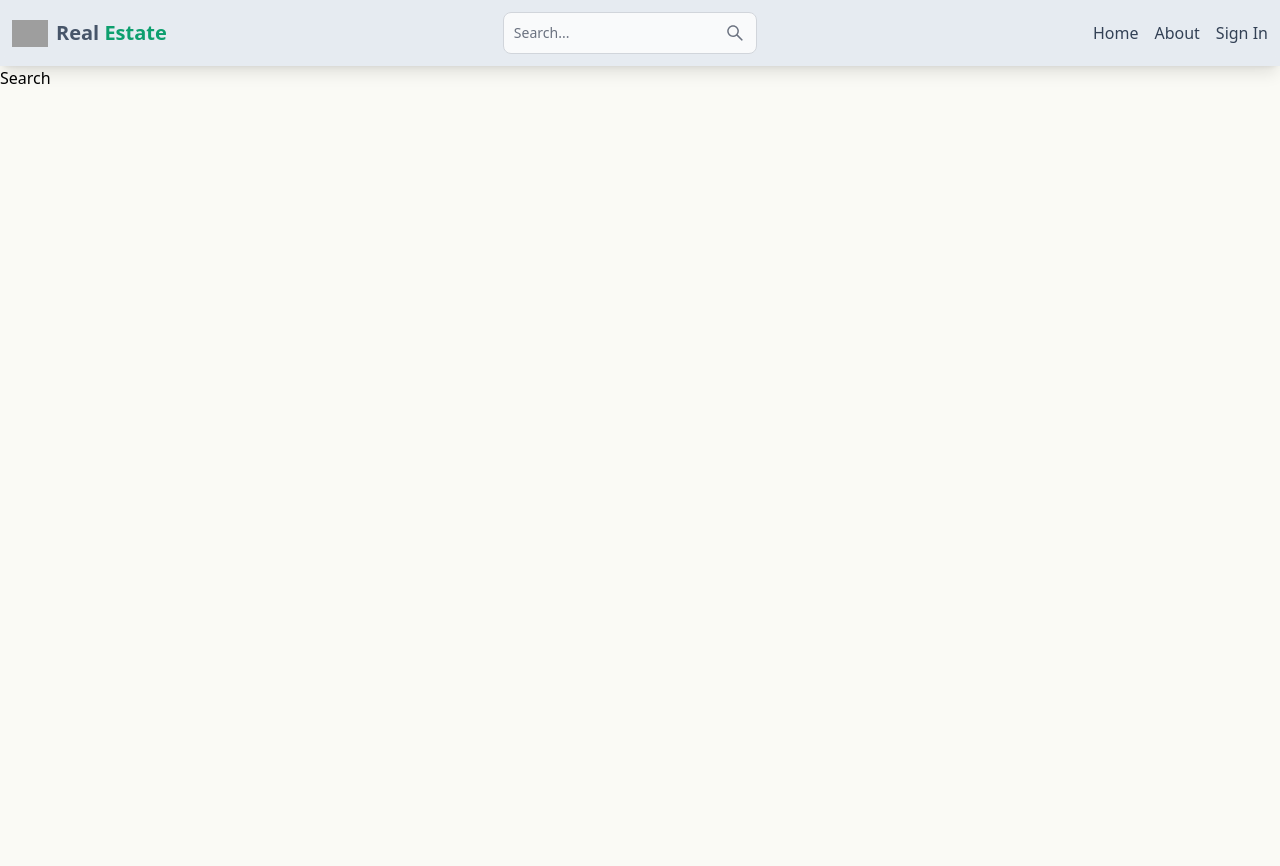
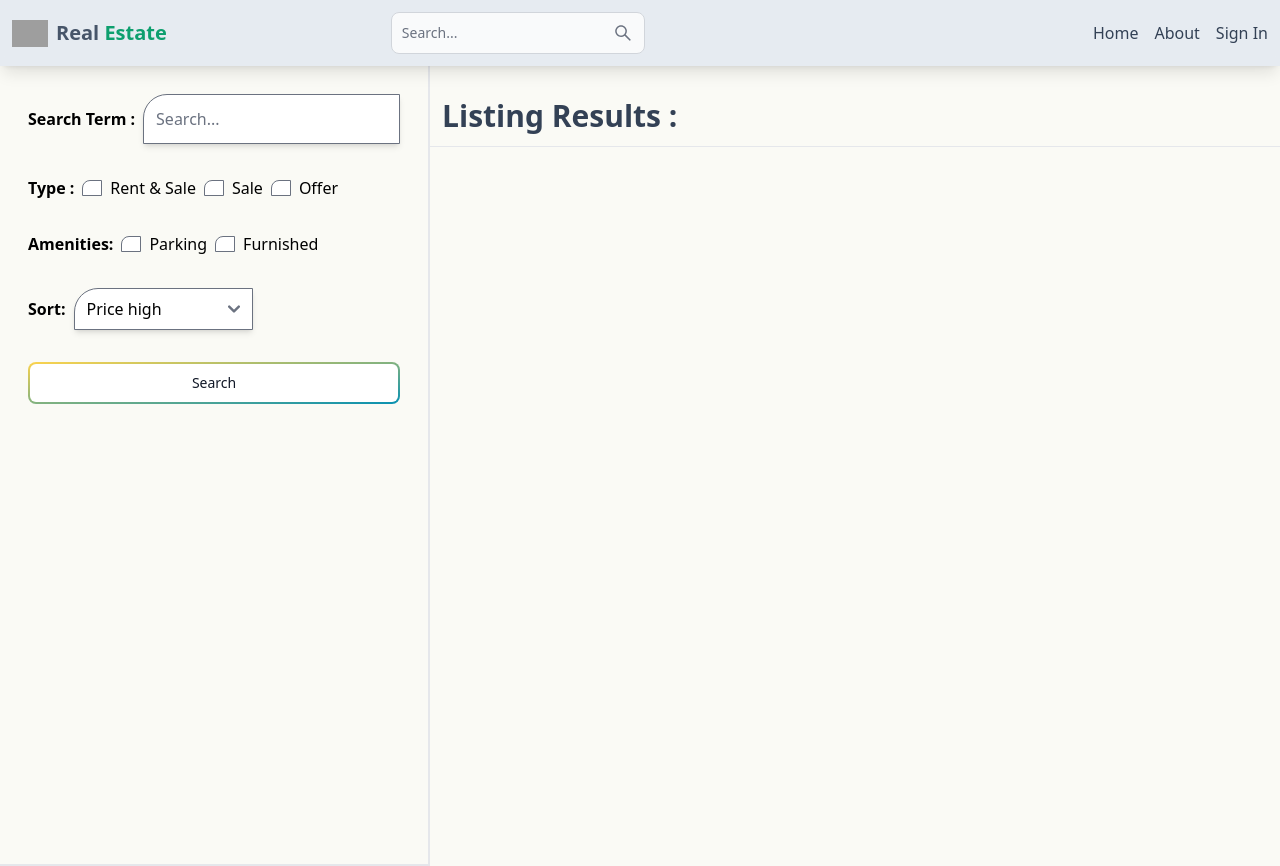
Before and after one commit to Ragullura/Mern-RealEstate, a React (Vite) app in the folder client/: page /search in a window 1280 px wide. Before the commit the page ends 800 px from the top, so only its background shows below. Built offline with nearby package versions, Linux system fonts and the light colour scheme; no server answers; grey boxes are pictures that could not be loaded.

Commit message:
create search page UI

```diff
--- a/client/src/App.jsx
+++ b/client/src/App.jsx
@@ -10,6 +10,7 @@ import PrivateRoute from './components/PrivateRoute';
 import CreateListing from './pages/CreateListing';
 import UpdateListing from './pages/UpdateListing';
 import Listing from './pages/Listing';
+
 export default function  App() {
   return (
     <BrowserRouter>
@@ -21,7 +22,7 @@ export default function  App() {
         <Route path='/about' element={<About />} />
         <Route path='/search' element={<Search />} />
         <Route path='/listing/:listingId' element={<Listing />} />
-
+        {/* maintain private route section-- */}
         <Route element={<PrivateRoute />}>
         <Route path='/profile' element={<Profile />} />
         <Route path='/create-listing' element={<CreateListing />} />
--- a/client/src/components/Header.jsx
+++ b/client/src/components/Header.jsx
@@ -29,7 +29,7 @@ export default function Header() {
     <header className=' sticky top-0 z-30  bg-slate-200 shadow-lg w-full bg-opacity-80  backdrop-blur-sm'>
       <div className='relative  flex justify-between items-center max-w-7xl mx-auto p-3 '>
         <Link to='/' className='flex item gap-2 '>
-        <img src={logo1} alt='logo' className='w-9 h-9 object-contain' />
+        <img src={logo1} alt='logo' className='w-9 h-9 object-contain ' />
         <h1 className=' font-bold text-sm sm:text-xl flex flex-wrap  items-center '>
           <span className='text-slate-600'>Real&nbsp;</span>
           <span className='text-green-500'>Estate</span>
@@ -43,7 +43,10 @@ export default function Header() {
            />
 
         </form>
-        <Button type='button' className=' w-12 h-10 lg:hidden ' color='gray' pill><AiOutlineSearch className='cursor-pointer' /></Button>
+        <Link to='/search' >
+        <Button type='button'  className=' w-10 h-10 lg:hidden flex items-center justify-center ' color='gray'  pill><AiOutlineSearch className='cursor-pointer ' /></Button>
+        </Link>
+
         <ul className='flex gap-4'>
         <Link to='/'>
           <li className='hidden sm:inline text-slate-700 hover:text-blue-500 transition duration-200'>
--- a/client/src/pages/Search.jsx
+++ b/client/src/pages/Search.jsx
@@ -1,7 +1,77 @@
-import React from 'react'
+import { Button } from "flowbite-react";
+import { useEffect, useState } from 'react';
+import { useNavigate } from 'react-router-dom';
+import ListingItem from '../components/ListingItem';
 
 export default function Search() {
   return (
-    <div>Search</div>
-  )
+    <div className="flex flex-col md:flex-row">
+      {/*  SEARCH BAR Left Side */}
+      <div className="p-7 border-b-2 md:border-r-2 md:min-h-screen">
+        <form className="flex flex-col gap-8">
+          <div className='flex items-center gap-2'>
+            <label className='whitespace-nowrap font-semibold'>Search Term :</label>
+            <input
+              type="text"
+              placeholder="Search..."
+              className="rounded-tl-3xl p-3 w-full shadow-md"
+            />
+          </div>
+          {/* ------------ */}
+          <div className="flex gap-2 flex-wrap items-center">
+            <label className="font-semibold">Type :</label>
+            <div className="flex gap-2 items-center">
+              <input type="checkbox" id="all" className="w-5 rounded-tl-lg" />
+              <span>Rent & Sale</span>
+            </div>
+            <div className="flex gap-2 items-center">
+              <input type="checkbox" id="sale" className="w-5 rounded-tl-lg" />
+              <span>Sale</span>
+            </div>
+            <div className="flex gap-2 items-center">
+              <input type="checkbox" id="offer" className="w-5 rounded-tl-lg" />
+              <span>Offer</span>
+            </div>
+          </div>
+          {/* ---- */}
+          <div className="flex gap-2 flex-wrap items-center">
+            <label className="font-semibold">Amenities:</label>
+            <div className="flex gap-2 items-center">
+              <input type="checkbox" id="parking" className="w-5 rounded-tl-lg" />
+              <span>Parking</span>
+              </div>
+              <div className="flex gap-2 items-center">
+                <input type="checkbox" id="furnished" className="w-5 rounded-tl-lg" />
+                <span>Furnished</span>
+              </div>
+            </div>
+            {/* selection div */}
+            <div className="flex items-center gap-2 ">
+              <label className="font-semibold">Sort:</label>
+              <select id="sort_order" className="border rounded-tl-3xl shadow-md">
+                <option value="regularPrice_desc">Price high</option>
+                <option value="regularPrice_asc">Price low to high</option>
+                <option value="createdAt_desc">Latest</option>
+                <option value="createdAt_asc">Oldest</option>
+              </select>
+            </div>
+            <Button
+              type="button"
+              outline
+              gradientDuoTone="greenToBlue"
+              className="w-full from-amber-300"
+            >
+              Search
+            </Button>
+        </form>
+      </div>
+
+      {/*-------RESULTS Right Side------*/}
+      <div className='flex-1'>
+        <h1 className='text-3xl font-semibold border-b p-3 text-slate-700 mt-5'>Listing  Results :</h1>
+
+      </div>
+      {/* -----sec div end------ */}
+    </div>
+  );
 }
```
